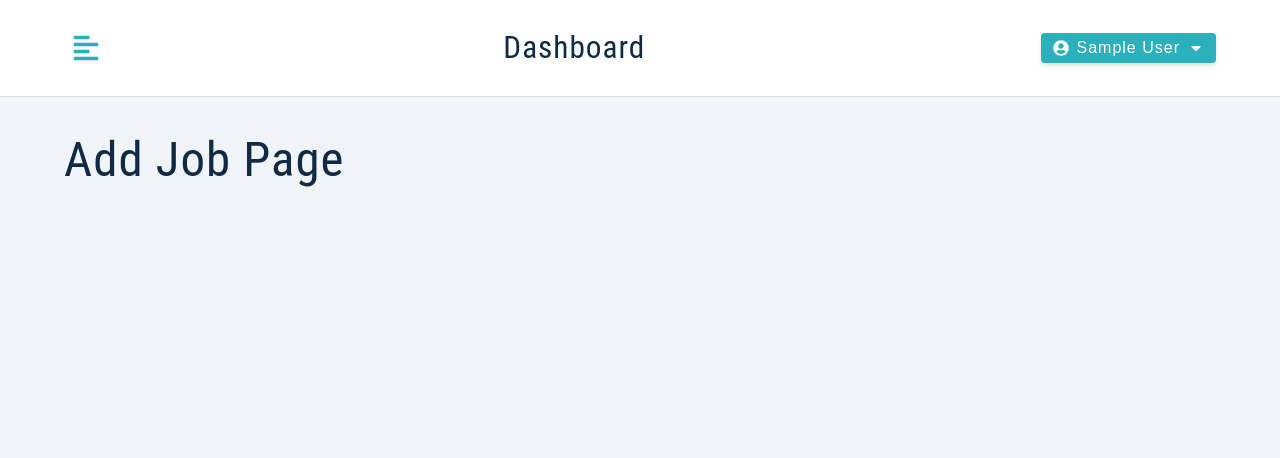
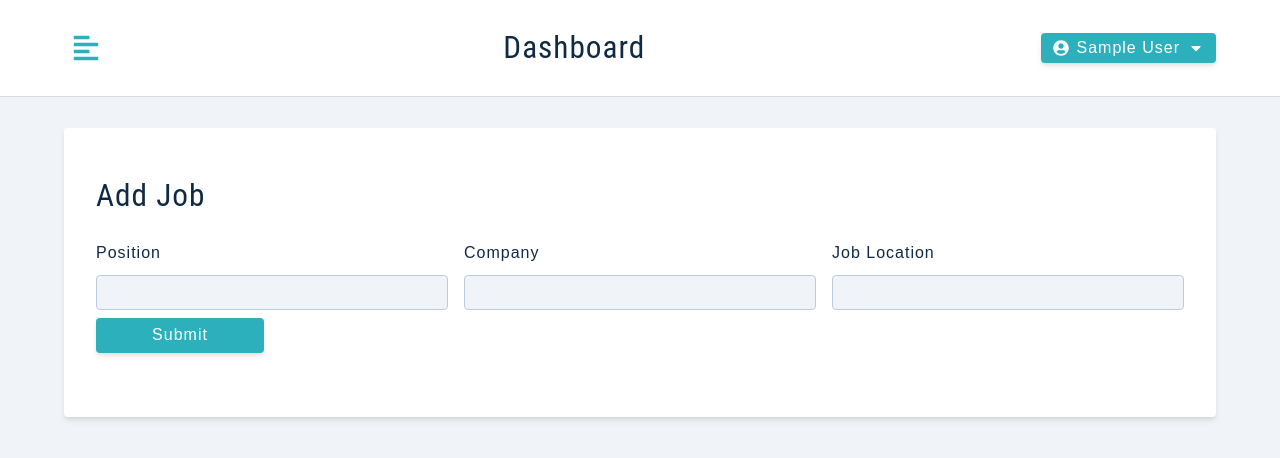
Before and after one commit to hateryx/mern-stack-builder-course, a React (Create React App) app in the folder client/: page /add-job in a window 1280 px wide. Shown: the top 458 px of the page. Built offline with nearby package versions, Linux system fonts and the light colour scheme; sample sign-in values are in the browser's storage.

Commit message:
Update: Add Job Page
- Built the structure for add job page

```diff
--- a/client/src/pages/dashboard/AddJob.js
+++ b/client/src/pages/dashboard/AddJob.js
@@ -1,5 +1,80 @@
+import { FrontRow, Alert } from "../../component";
+import { useAppContext } from "../../context/appContext";
+import Wrapper from "../../assets/wrappers/DashboardFormPage";
+
 const AddJob = () => {
-  return <h1>Add Job page</h1>;
+  const {
+    isEditing,
+    showAlert,
+    displayAlert,
+    position,
+    company,
+    jobLocation,
+    jobType,
+    jobTypeOptions,
+    status,
+    statusOptions,
+  } = useAppContext()
+
+
+  const handleSubmit = (e) => {
+    e.preventDefault()
+
+    if(!position || !company || !jobLocation) {
+      displayAlert()
+      return
+    }
+    console.log("Create Job")
+  }
+
+  const handleJobInput = (e) => {
+    const name = e.target.name;
+    const value = e.target.value;
+    console.log(`${name}: ${value}`)
+  }
+
+
+
+  return <Wrapper>
+    <form className="form">
+      <h3>{isEditing ? "edit job" : "add job"}</h3>
+      {showAlert && <Alert />}
+      <div className="form-center">
+        {/* position */}
+        <FrontRow
+          type="text"
+          name="position"
+          value={position}
+          changeHandler={handleJobInput}
+        />
+
+         {/* company */}
+         <FrontRow
+          type="text"
+          name="company"
+          value={company}
+          changeHandler={handleJobInput}
+        />
+
+         {/* location */}
+         <FrontRow
+          type="text"
+          labelText = "Job Location"
+          name="jobLocation"
+          value={jobLocation}
+          changeHandler={handleJobInput}
+        />
+        {/* job type */}
+        {/* job status */}
+        <div className="btn-container">
+          <button type="submit" className="btn btn-block submit-btn" onClick={handleSubmit}>
+            submit
+          </button>
+        </div>
+
+      </div>
+    </form>
+  </Wrapper>
 };
 
 export default AddJob;
```
